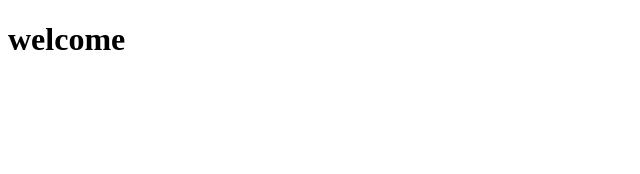
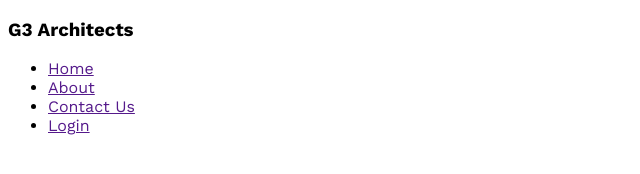
Before and after one commit to AhesanToha/architect-website, a plain HTML site: page index.html in a window 1280 px wide. Shown: the whole page, without its empty margins (0-640 px from the left). Drawn offline with nearby package versions, Linux system fonts and the light colour scheme.

Commit message:
set up google work sans font

```diff
--- a/index.html
+++ b/index.html
@@ -7,6 +7,22 @@
     <link rel="stylesheet" href="styles/architect.css" />
   </head>
   <body>
-    <h1>welcome</h1>
+    <header>
+        <nav>
+            <h3>G3 Architects</h3>
+            <ul>
+                <li><a href="">Home</a></li>
+                <li><a href="">About</a></li>
+                <li><a href="">Contact Us</a></li>
+                <li><a href="">Login</a></li>
+            </ul>
+        </nav>
+    </header>
+    <main>
+
+    </main>
+    <footer>
+
+    </footer>
   </body>
 </html>
--- a/styles/architect.css
+++ b/styles/architect.css
@@ -0,0 +1,6 @@
+/* Work sans font from google */
+@import url("https://fonts.googleapis.com/css2?family=Work+Sans:ital,wght@0,100..900;1,100..900&display=swap");
+
+* {
+  font-family: "Work Sans", sans-serif;
+}
```
